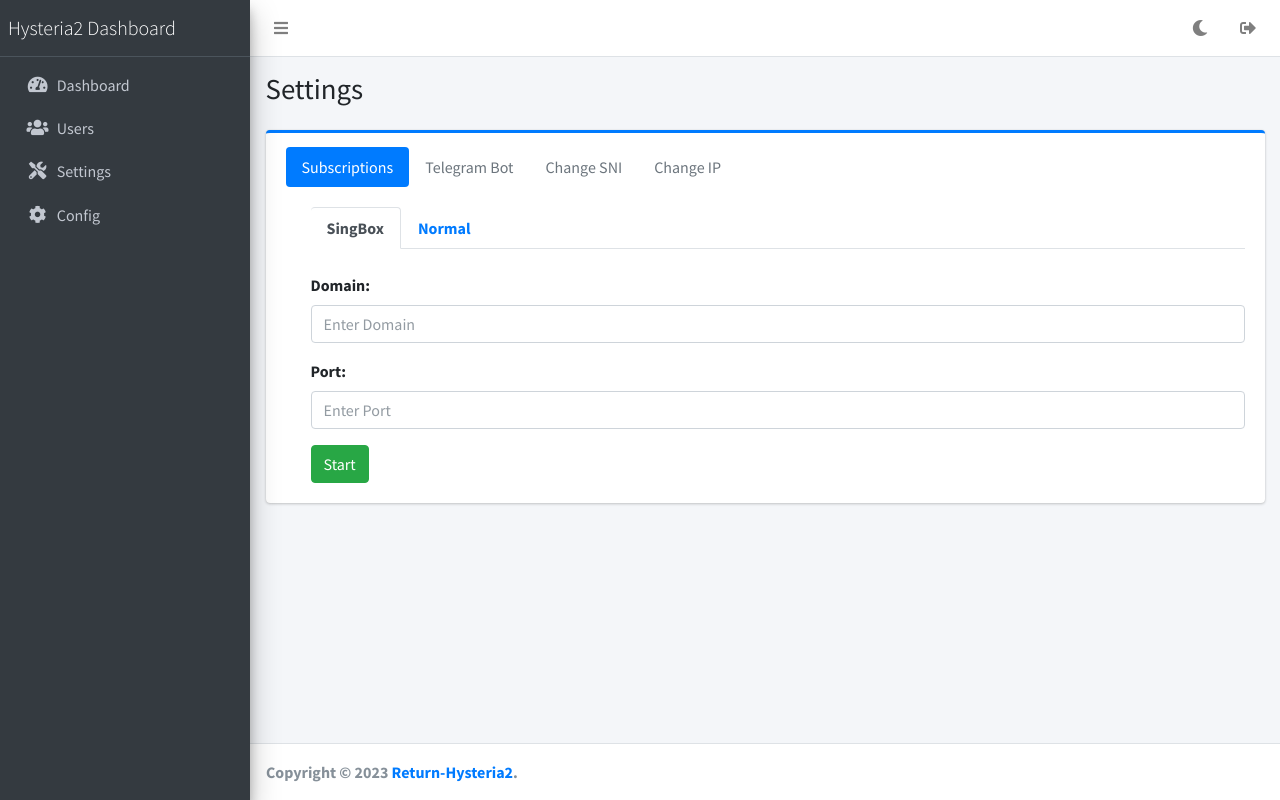
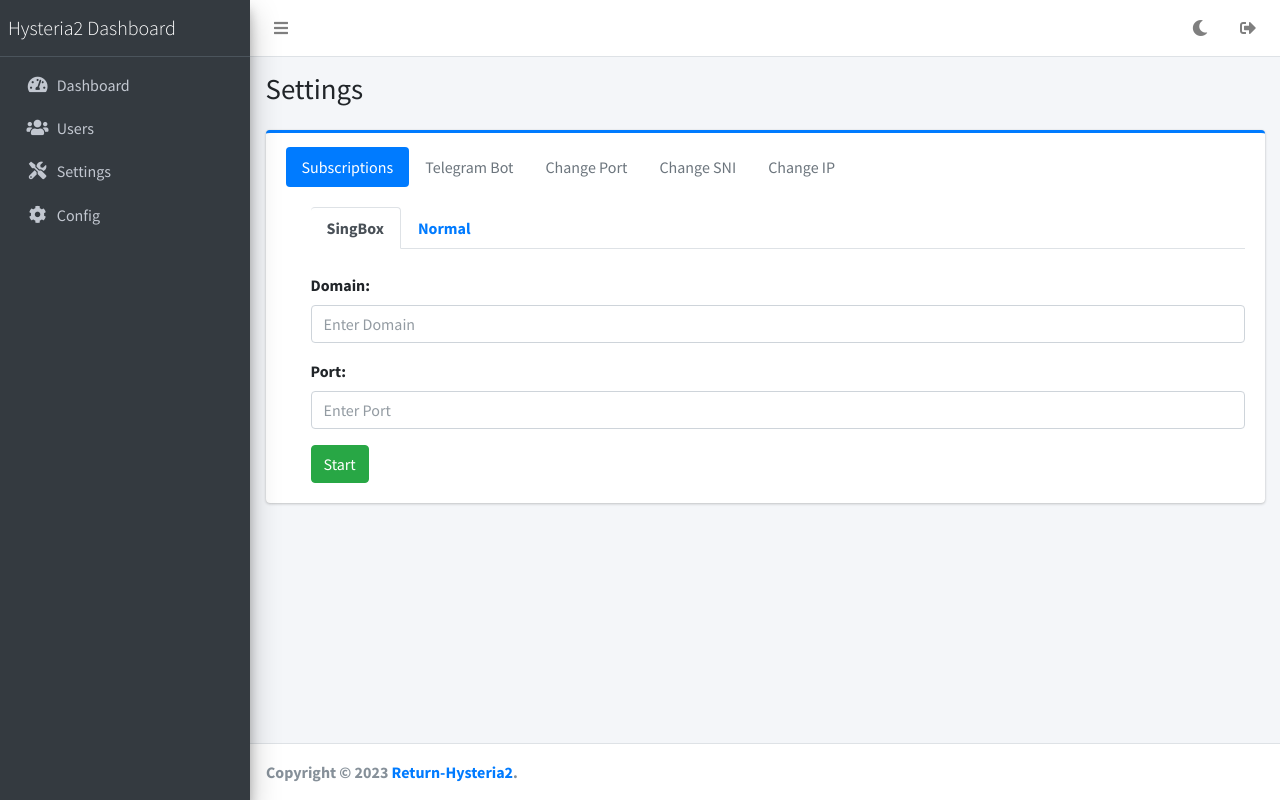
Before and after one commit to ReturnFI/Hysteria2, a Python web app: template core/scripts/webpanel/templates/settings.html in a window 1280 px wide. Run offline with Jinja, Linux system fonts and the light colour scheme; the template is opened without the code that fills it, so the values that code supplies are empty; some libraries are stand-ins or nearby versions.

Commit message:
Add: Change port & Fill sni domain field on loading DOM & Adopt previous commit changes

```diff
--- a/core/scripts/webpanel/templates/settings.html
+++ b/core/scripts/webpanel/templates/settings.html
@@ -26,6 +26,9 @@
                             <li class='nav-item'>
                                 <a class='nav-link' id='telegram-tab' data-toggle='pill' href='#telegram' role='tab' aria-controls='telegram' aria-selected='true'>Telegram
                                     Bot</a>
+                            </li>
+                            <li class='nav-item'>
+                                <a class='nav-link' id='port-tab' data-toggle='pill' href='#port' role='tab' aria-controls='port' aria-selected='false'>Change Port</a>
                             </li>
                             <li class='nav-item'>
                                 <a class='nav-link' id='sni-tab' data-toggle='pill' href='#sni' role='tab' aria-controls='sni' aria-selected='false'>Change SNI</a>
@@ -90,7 +93,7 @@
 
 
                             <!-- Telegram Bot Tab -->
-                            <div class='tab-pane fade show' id='telegram' role='tabpanel' aria-labelledby='telegram-tab'>
+                            <div class='tab-pane fade' id='telegram' role='tabpanel' aria-labelledby='telegram-tab'>
                                 <form>
                                     <div class='form-group'>
                                         <label for='telegram_api_token'>API Token:</label>
@@ -103,6 +106,18 @@
                                     <button id="telegram_start" type='button' class='btn btn-success'>Start</button>
                                     <button id="telegram_stop" type='button' class='btn btn-danger' style="display: none;">Stop</button>
 
+                                </form>
+                            </div>
+
+                            <!-- Port Tab -->
+                            <div class='tab-pane fade' id='port' role='tabpanel' aria-labelledby='port-tab'>
+
+                                <form>
+                                    <div class='form-group'>
+                                        <label for='hysteria_port'>Port:</label>
+                                        <input type='text' class='form-control' id='hysteria_port' placeholder='Enter Port'>
+                                    </div>
+                                    <button id="port_change" type='button' class='btn btn-primary'>Save</button>
                                 </form>
                             </div>
 
@@ -186,6 +201,51 @@
                 }
             });
         }
+
+
+        // Fetch IP addresses
+        $.ajax({
+            url: "{{ url_for('get_ip_api') }}",
+            type: "GET",
+            success: function (data) {
+                $("#ipv4").val(data.ipv4 || "");
+                $("#ipv6").val(data.ipv6 || "");
+
+                $("#ipv4").attr("placeholder", "Enter IPv4");
+                $("#ipv6").attr("placeholder", "Enter IPv6");
+
+
+            },
+            error: function () {
+                console.error("Failed to fetch IP addresses.");
+                $("#ipv4").attr("placeholder", "Enter IPv4");
+                $("#ipv6").attr("placeholder", "Enter IPv6");
+            }
+        });
+
+        // Fetch Port
+        $.ajax({
+            url: "{{ url_for('get_port_api') }}",
+            type: "GET",
+            success: function (data) {
+                $("#hysteria_port").val(data.port || "");
+            },
+            error: function () {
+                console.error("Failed to fetch port.");
+            }
+        });
+
+        // Fetch SNI domain
+        $.ajax({
+            url: "{{ url_for('get_sni_api') }}",
+            type: "GET",
+            success: function (data) {
+                $("#sni_domain").val(data.sni || "");
+            },
+            error: function () {
+                console.error("Failed to fetch SNI domain.");
+            }
+        });
     }
     $(document).ready(function () {
         // Init UI
@@ -307,10 +367,19 @@
             });
         }
 
+        function changePort() {
+            const port = $("#hysteria_port").val();
+            const baseUrl = "{{ url_for('set_port_api', port='PORT_PLACEHOLDER') }}";
+            const url = baseUrl.replace("PORT_PLACEHOLDER", port);
+            confirmAction("change the port", function () {
+                sendRequest(url, "GET", null, "Port changed successfully!");
+            });
+        }
+
         // Change SNI
         function changeSNI() {
             const domain = $("#sni_domain").val();
-            const baseUrl = "{{ url_for('set_sni', sni='SNI_PLACEHOLDER') }}";
+            const baseUrl = "{{ url_for('set_sni_api', sni='SNI_PLACEHOLDER') }}";
             const url = baseUrl.replace("SNI_PLACEHOLDER", domain);
             confirmAction("change the SNI", function () {
                 sendRequest(url, "GET", null, "SNI changed successfully!");
@@ -336,27 +405,10 @@
         $("#singbox_stop").on("click", stopSingbox);
         $("#normal_start").on("click", startNormal);
         $("#normal_stop").on("click", stopNormal);
+        $("#port_change").on("click", changePort);
         $("#sni_change").on("click", changeSNI);
         $("#ip_change").on("click", saveIP);
 
-        $.ajax({
-            url: "{{ url_for('get_ip_api') }}",
-            type: "GET",
-            success: function (data) {
-                $("#ipv4").val(data.ipv4 || "");
-                $("#ipv6").val(data.ipv6 || "");
-
-                $("#ipv4").attr("placeholder", "Enter IPv4");
-                $("#ipv6").attr("placeholder", "Enter IPv6");
-
-
-            },
-            error: function () {
-                console.error("Failed to fetch IP addresses.");
-                $("#ipv4").attr("placeholder", "Enter IPv4");
-                $("#ipv6").attr("placeholder", "Enter IPv6");
-            }
-        });
     });
 </script>
 
```
